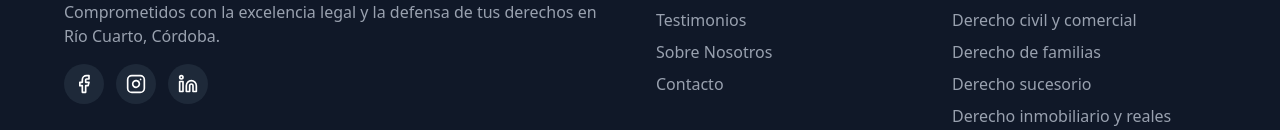
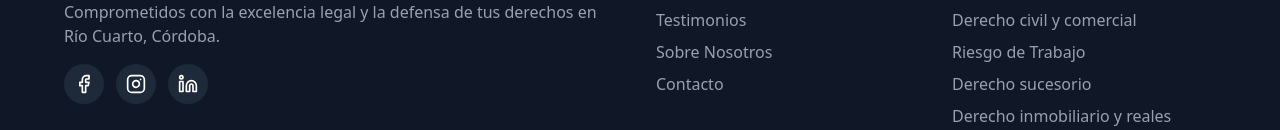
Before and after one commit to SalvadorCoco/estudio-agustin-sanchez, a React (Vite) app: page / in a window 1280 px wide. Shown: the part 4863-4993 px from the top of the page. Built offline with nearby package versions, Linux system fonts and the light colour scheme; no server answers.

Commit message:
riesgo de trabajo en footer

```diff
--- a/components/Footer.tsx
+++ b/components/Footer.tsx
@@ -102,7 +102,7 @@ export function Footer() {
             <ul className="space-y-2 text-gray-400">
               <li>Amparos de Salud</li>
               <li>Derecho civil y comercial</li>
-              <li>Derecho de familias</li>
+              <li>Riesgo de Trabajo</li>
               <li>Derecho sucesorio</li>
               <li>Derecho inmobiliario y reales</li>
               <li>Derecho penal</li>
```
